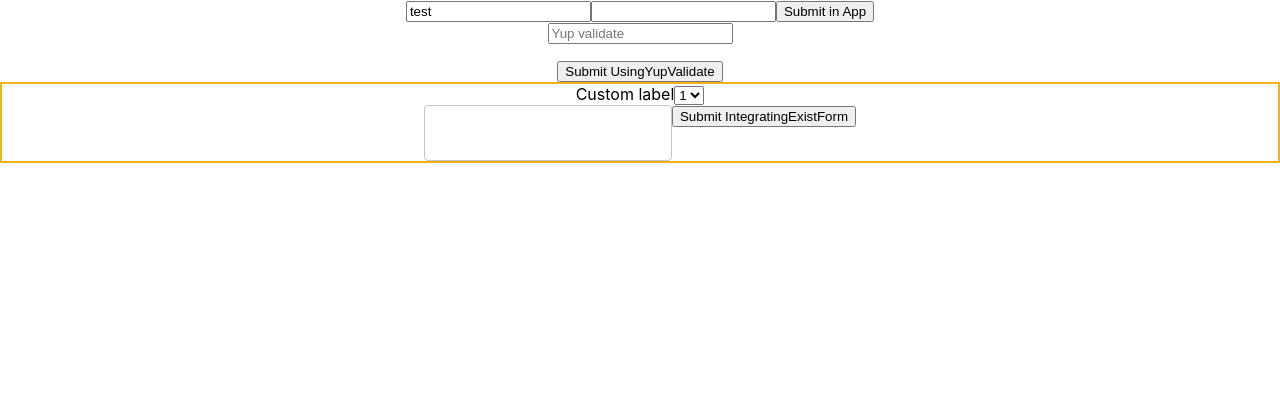
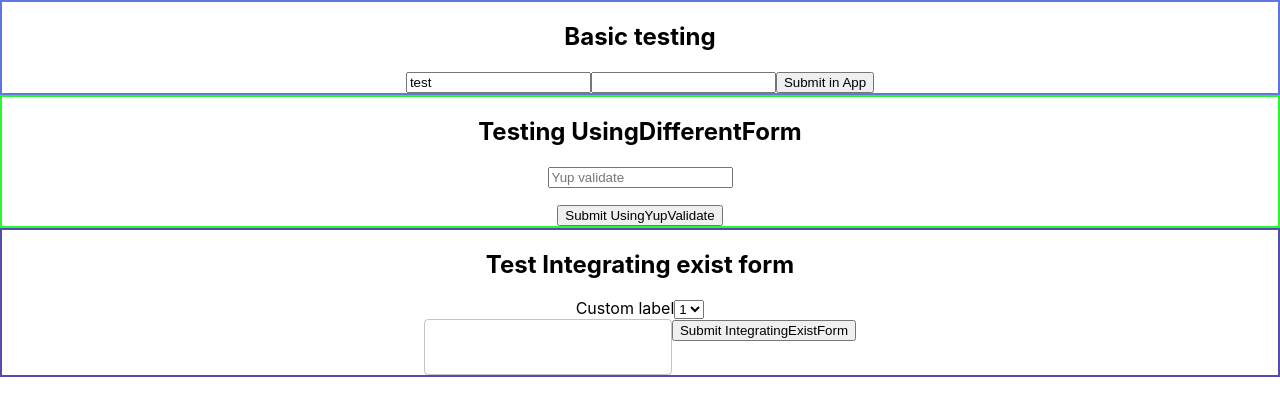
Before and after one commit to platium111/9.forms, a React (Create React App) app: page / in a window 1280 px wide. Shown: the top 416 px of the page. Built offline with nearby package versions, Linux system fonts and the light colour scheme.

Commit message:
feat: setup testing component with styled-components

```diff
--- a/src/App.js
+++ b/src/App.js
@@ -3,6 +3,8 @@ import { useForm } from "react-hook-form";
 import { useState } from "react";
 import UsingDifferentForm from "./UsingDifferentForm";
 import IntegratingExistForm from "./IntegratingExistForm";
+import { randomColor } from "./utils";
+import { TestWrapperStyled } from "./styles/index.style";
 
 /**
  * - each time typing in input, it doesn't render again, only RENDER on submit because using set state data from useState
@@ -30,6 +32,7 @@ function App() {
 
   return (
     <div className="App">
+      <TestWrapperStyled title="Basic testing" color={randomColor}>
         <form onSubmit={handleSubmit(onSubmit)}>
           <input
             defaultValue="test"
@@ -43,6 +46,7 @@ function App() {
 
           {<input type="submit" value="Submit in App" />}
         </form>
+      </TestWrapperStyled>
 
       <UsingDifferentForm register={register} errors={errors} />
       <IntegratingExistForm />
--- a/src/IntegratingExistForm.js
+++ b/src/IntegratingExistForm.js
@@ -2,13 +2,8 @@ import React from "react";
 import { useForm, Controller } from "react-hook-form";
 import TextField from "@mui/material/TextField";
 import Container from "@mui/material/Container";
-import styled from "styled-components";
-
-const randomColor = `#${Math.floor(Math.random() * 16777215).toString(16)}`;
-
-const Wrapper = styled.div`
-  border: 2px solid ${randomColor};
-`;
+import { TestWrapperStyled } from "./styles/index.style";
+import { randomColor } from "./utils";
 
 // [learn] using forwardRef for existing UI, can pass react-hook-form as onChange
 const Select = React.forwardRef(({ label, onChange, name }, ref) => (
@@ -29,7 +24,10 @@ const IntegratingExistForm = () => {
   };
 
   return (
-    <Wrapper>
+    <TestWrapperStyled
+      title="Test Integrating exist form"
+      color={randomColor()}
+    >
       <form onSubmit={handleSubmit(onSubmit)}>
         <Container>
           <Select
@@ -54,7 +52,7 @@ const IntegratingExistForm = () => {
           <input type="submit" value="Submit IntegratingExistForm" />
         </Container>
       </form>
-    </Wrapper>
+    </TestWrapperStyled>
   );
 };
 
--- a/src/UsingDifferentForm.js
+++ b/src/UsingDifferentForm.js
@@ -1,5 +1,7 @@
 import React from "react";
 import { useForm } from "react-hook-form";
+import { TestWrapperStyled } from "./styles/index.style";
+import { randomColor } from "./utils";
 
 const UsingDifferentForm = () => {
   // [learn] cannot use useForm in different components (has the same <form>)
@@ -16,7 +18,7 @@ const UsingDifferentForm = () => {
   const onSubmit = (data) => console.log("UsingYupValidate data", data);
 
   return (
-    <div>
+    <TestWrapperStyled title="Testing UsingDifferentForm" color={randomColor()}>
       <form onSubmit={handleSubmit(onSubmit)}>
         <input
           name="game"
@@ -27,7 +29,7 @@ const UsingDifferentForm = () => {
 
         <input type="submit" value="Submit UsingYupValidate" />
       </form>
-    </div>
+    </TestWrapperStyled>
   );
 };
 
--- /dev/null
+++ b/src/components/Wrapper.js
@@ -0,0 +1,13 @@
+import React from "react";
+
+// [learn] need to pass `className` to Wrapper to apply styled-components
+const Wrapper = ({ title, children, className }) => {
+  return (
+    <div className={className}>
+      <h2>{title}</h2>
+      {children}
+    </div>
+  );
+};
+
+export default Wrapper;
--- /dev/null
+++ b/src/components/index.js
@@ -0,0 +1 @@
+export { default as Wrapper } from "./Wrapper";
--- /dev/null
+++ b/src/styles/index.style.js
@@ -0,0 +1,7 @@
+import styled from "styled-components";
+import { Wrapper } from "../components";
+import { randomColor } from "../utils";
+
+export const TestWrapperStyled = styled(Wrapper)`
+  border: 2px solid ${({ color }) => color};
+`;
--- /dev/null
+++ b/src/utils/index.js
@@ -0,0 +1,6 @@
+// [learn] Should use function when using this function to generate random colors for multiple styled-components
+// In styled-components from parent should pass `color` prop with this random color, careful it's still using the same color if using randomColor
+// in styled-components
+
+export const randomColor = () =>
+  `#${Math.floor(Math.random() * 16777215).toString(16)}`;
```
Lines whose indentation alone changed are shown as unchanged.
